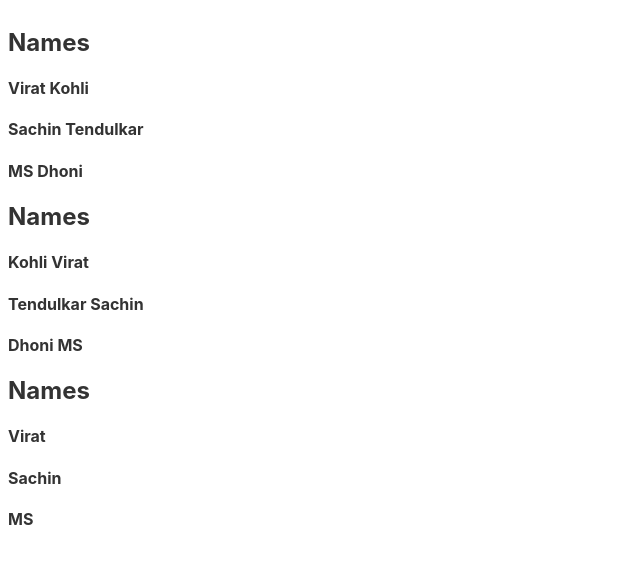
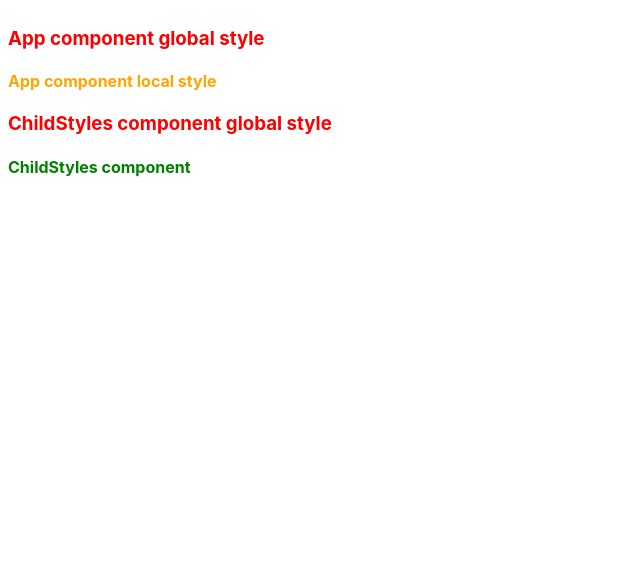
Before and after one commit to SushanthK07/svelte-components, a Svelte app: page / in a window 1280 px wide. Shown: the top 564 px of the page, without its empty margins (0-640 px from the left). Built offline with nearby package versions, Linux system fonts and the light colour scheme.

Commit message:
global and local styling

```diff
--- a/src/App.svelte
+++ b/src/App.svelte
@@ -6,6 +6,7 @@
   import Card from "./components/Card.svelte";
   import Button from "./components/Button.svelte";
   import Names from "./components/Names.svelte";
+  import ChildStyles from "./components/ChildStyles.svelte";
 
   const name = "Modi";
   const superHeroName = "Prime Minister of India";
@@ -66,7 +67,7 @@
     </div>
   </Card>
   <Card /> -->
-  <Names>
+  <!-- <Names>
     <h4 slot="hero" let:firstName let:lastName>{firstName} {lastName}</h4>
   </Names>
   <Names>
@@ -74,8 +75,19 @@
   </Names>
   <Names>
     <h4 slot="hero" let:firstName>{firstName}</h4>
-  </Names>
+  </Names> -->
+
+  <h3>App component global style</h3>
+  <h4>App component local style</h4>
+  <ChildStyles />
 </main>
 
 <style>
+  :global(h3) {
+    color: red;
+  }
+
+  h4 {
+    color: orange;
+  }
 </style>
--- /dev/null
+++ b/src/components/ChildStyles.svelte
@@ -0,0 +1,13 @@
+<h3>ChildStyles component global style</h3>
+<h4>ChildStyles component</h4>
+
+<style>
+  /* global style location doesn't matter, it will be applicable to all components */
+  /* :global(h3) {
+    color: lightsalmon;
+  } */
+
+  h4 {
+    color: green;
+  }
+</style>
```
